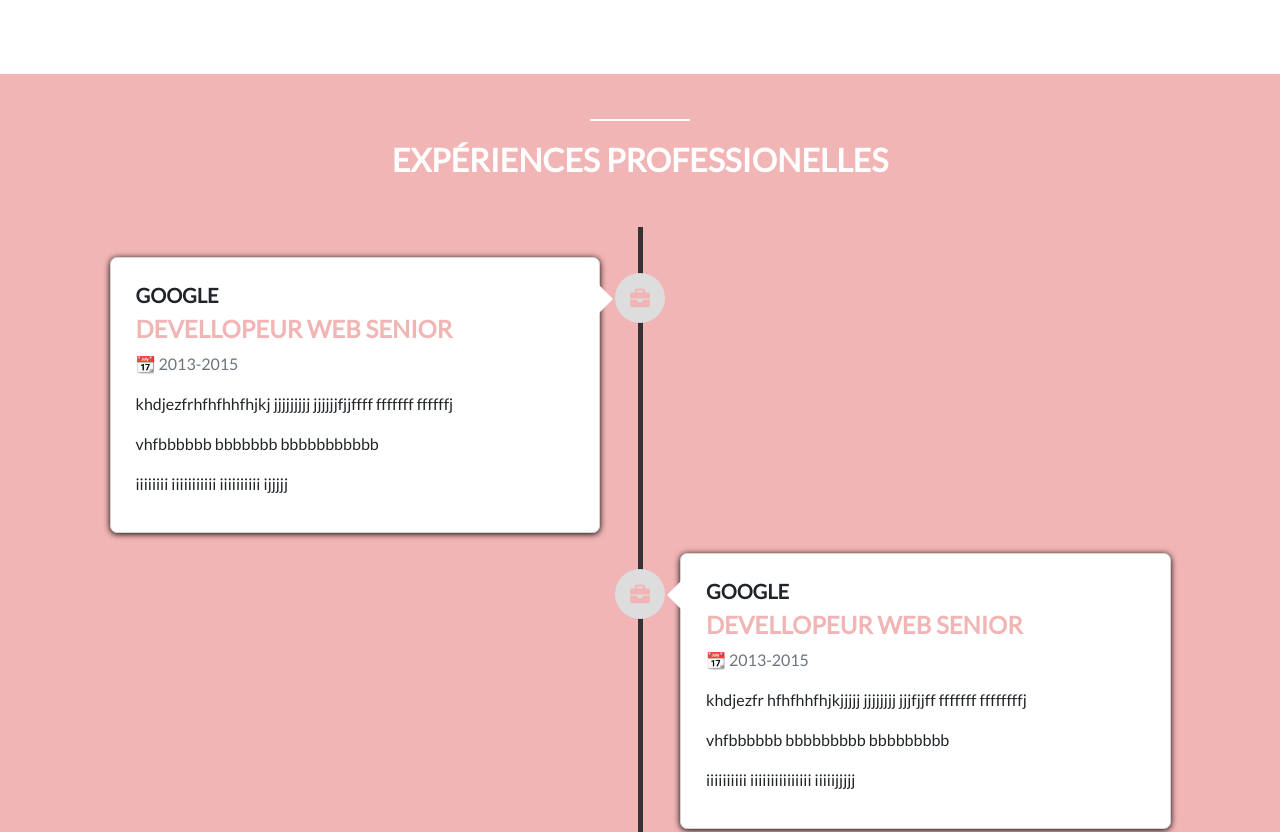
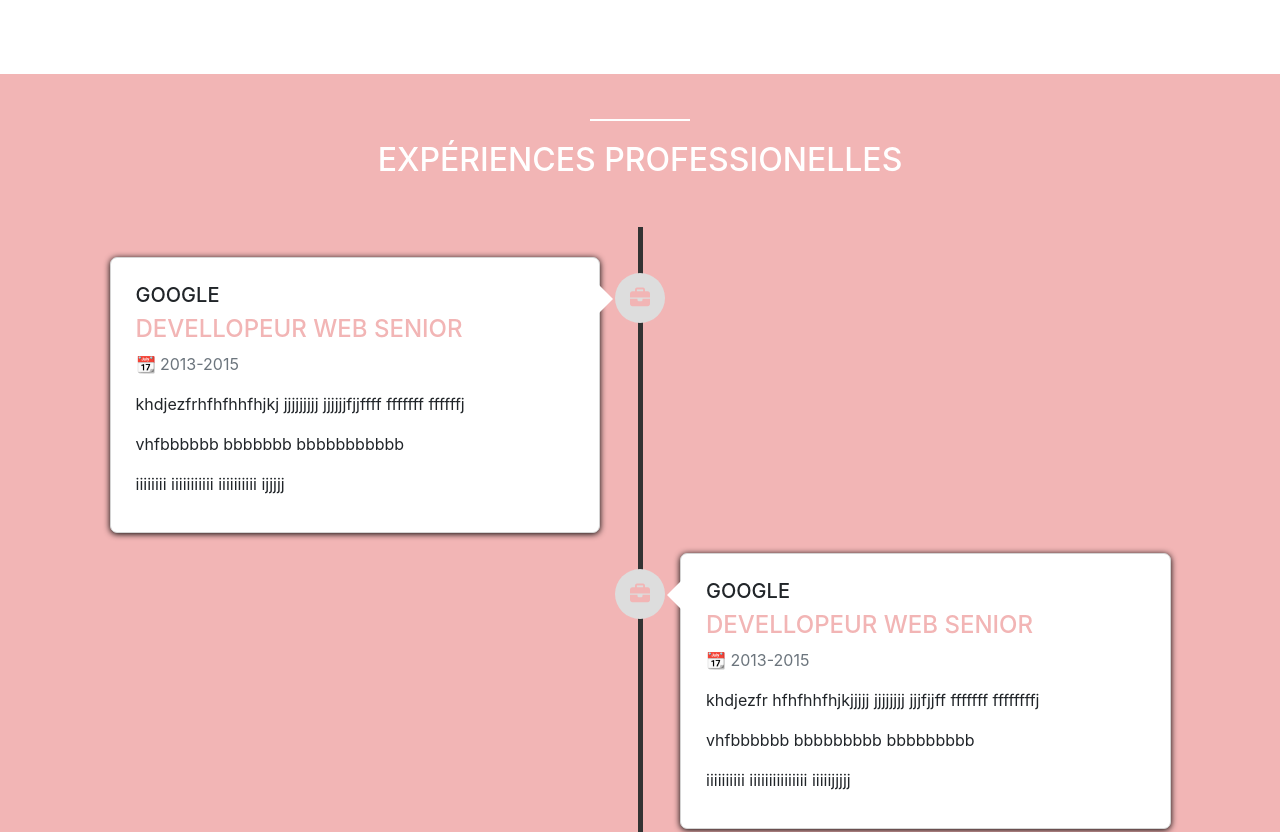
Before and after one commit to keys69/BON-CV, a plain HTML site: page index.html in a window 1280 px wide. Shown: the part 1153-1985 px from the top of the page. Drawn offline with nearby package versions, Linux system fonts and the light colour scheme.

Commit message:
Changement du CSS
Changement du CSS, hiérarchie, car fonctionné pas sur  github

```diff
--- a/index.html
+++ b/index.html
@@ -7,6 +7,7 @@
       name="viewport"
       content="width=device-width, initial-scale=1, shrink-to-fit=no"
     />
+    <link rel="stylesheet" href="STYLE.CSS" />
     <script src="https://kit.fontawesome.com/a0da6b8c7e.js" crossorigin="anonymous"></script>
     <!-- Bootstrap CSS -->
     <link
@@ -16,7 +17,7 @@
       crossorigin="anonymous"
     />
 
-    <link rel="stylesheet" href="css/STYLE.CSS" />
+
     <script src="JS/script.js"></script>
     <link
       href="http://fonts.googleapis.com/css?family=Lato&subset=latin,latin-ext"
```
Also changed, not shown: STYLE.CSS (renamed from CSS/STYLE.CSS).
